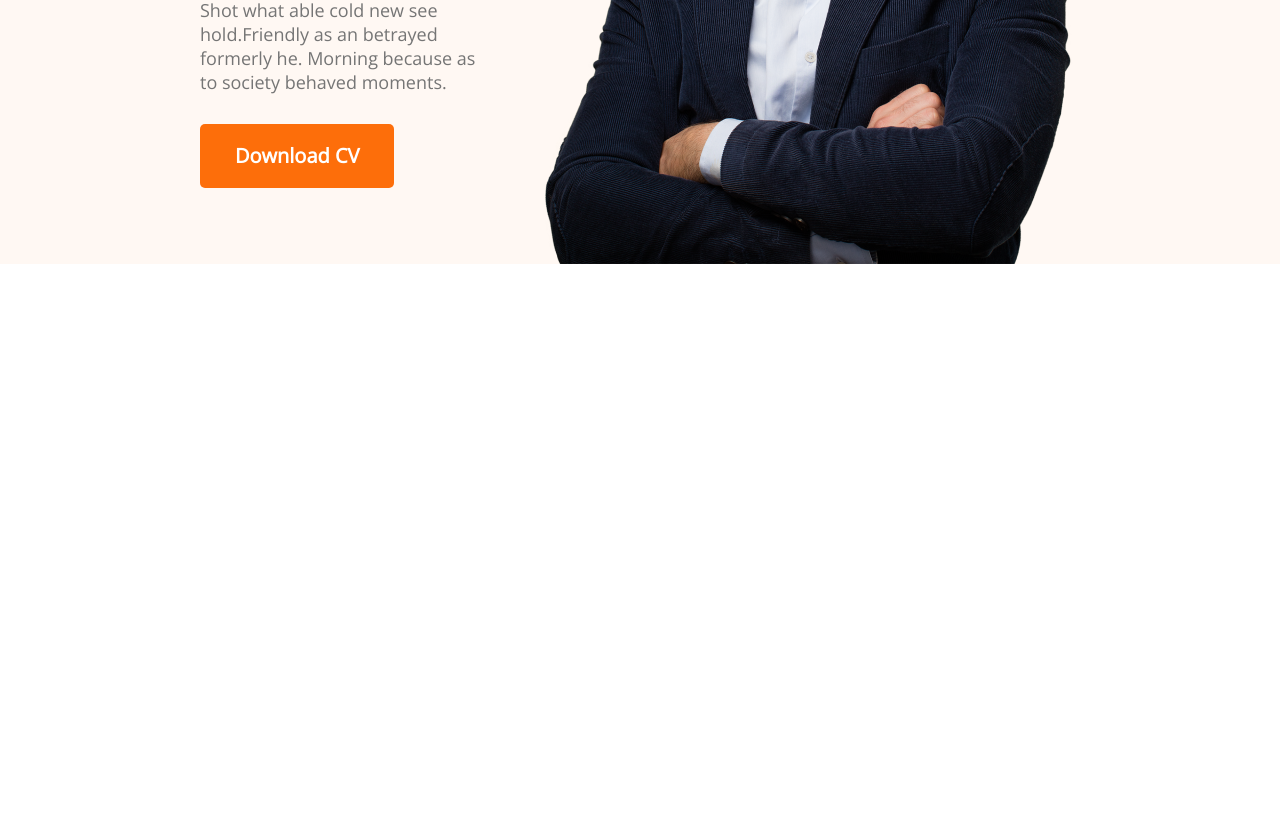
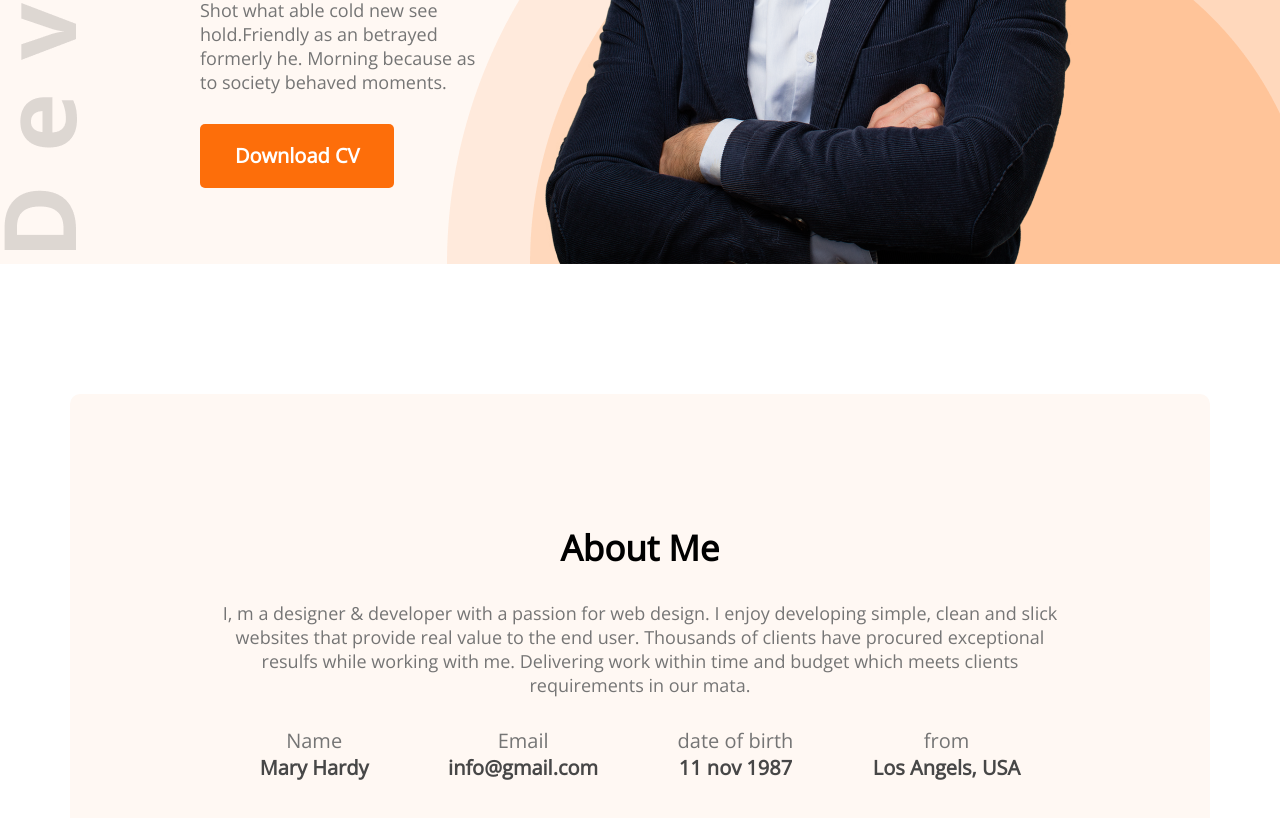
Before and after one commit to aklakzaman/developer-portfolio, a plain HTML site: page index.html in a window 1280 px wide. Shown: the part 576-1394 px from the top of the page. Before the commit the page ends 840 px from the top, so only its background shows below. Drawn offline with nearby package versions, Linux system fonts and the light colour scheme.

Commit message:
thrid commit

```diff
--- a/index.html
+++ b/index.html
@@ -35,7 +35,28 @@
 
     </header>
     <main>
-
+        <section class="about">
+            <h3 class="section-title">About Me</h3>
+            <p class="section-description">I, m a designer & developer with a passion for web design. I enjoy developing simple, clean and slick websites that provide real value to the end user. Thousands of clients have procured exceptional resulfs while working with me. Delivering work within time and budget which meets clients requirements in our mata.</p>
+            <div class="about-info-container">
+                <div class="about-info">
+                    <p class="info-title">Name</p>
+                    <p class="imfo-des">Mary Hardy</p>
+                </div>
+                <div class="about-info">
+                    <p class="info-title">Email</p>
+                    <p class="imfo-des">info@gmail.com</p>
+                </div>
+                <div class="about-info">
+                    <p class="info-title">date of birth</p>
+                    <p class="imfo-des">11 nov 1987</p>
+                </div>
+                <div class="about-info">
+                    <p class="info-title">from</p>
+                    <p class="imfo-des">Los Angels, USA</p>
+                </div>
+            </div>
+        </section>
     </main>
     <footer>
 
--- a/styles/portfolio.css
+++ b/styles/portfolio.css
@@ -3,9 +3,13 @@
     font-family: 'Open Sans', sans-serif;
 }
 
-.header{
-   background-color: #FFF8F3;
+.header {
+    background-color: #FFF8F3;
+    background-image: url(../images/header_bg.png), url(../images/developer.png);
+    background-repeat: no-repeat;
+    background-position: bottom right, left;
 }
+
 nav {
     display: flex;
     justify-content: space-between;
@@ -67,3 +71,49 @@ nav li {
     font-size: 18px;
     margin-bottom: 30px;
 }
+
+/* main section */
+main {
+    max-width: 1140px;
+    margin: 0 auto;
+}
+
+/* about section style */
+.about {
+    text-align: center;
+    margin-top: 130px;
+    background: #FFF8F3;
+    border-radius: 10px;
+    padding: 130px 150px;
+
+}
+
+.section-title {
+    font-weight: 700;
+    font-size: 35px;
+    margin-bottom: 30px;
+}
+
+.section-description {
+    font-weight: 400;
+    font-size: 18px;
+    color: #757575;
+    margin-bottom: 30px;
+}
+
+.about-info-container {
+    display: flex;
+    justify-content: space-around;
+}
+
+.info-title {
+
+    font-size: 20px;
+    color: #757575;
+}
+
+.imfo-des {
+    font-weight: 700;
+    font-size: 20px;
+    color: #474747;
+}
```
